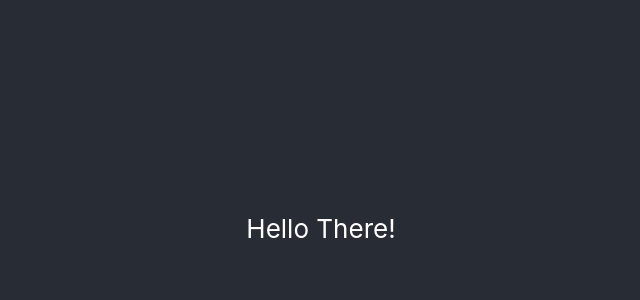
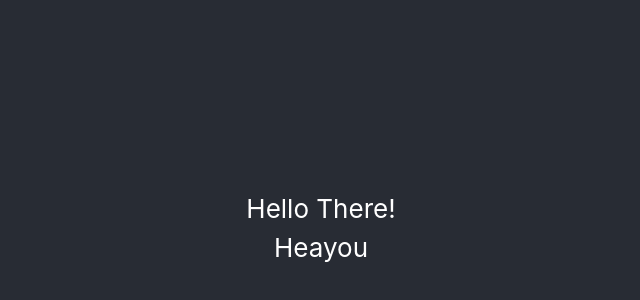
Before and after one commit to SamuelSlavka/site-frontend, a React (Create React App) app: page / in a window 1280 px wide. Shown: the part 172-472 px from the top of the page, without its empty margins (319-959 px from the left). Built offline with nearby package versions, Linux system fonts and the light colour scheme.

Commit message:
Switching local remote

```diff
--- a/src/app/App.tsx
+++ b/src/app/App.tsx
@@ -8,6 +8,9 @@ function App() {
         <p>
           Hello There!
         </p>
+        <p>
+          Heayou
+        </p>
       </header>
     </div>
   );
```
